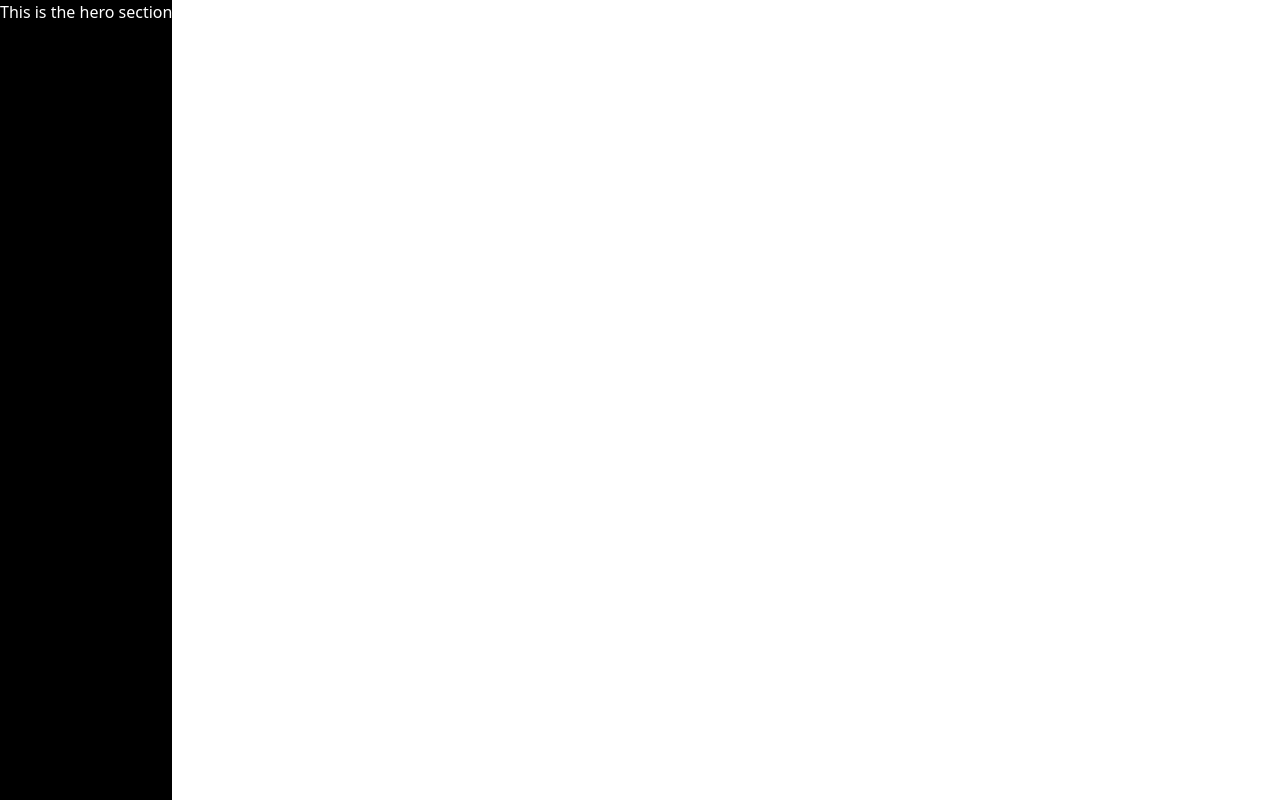
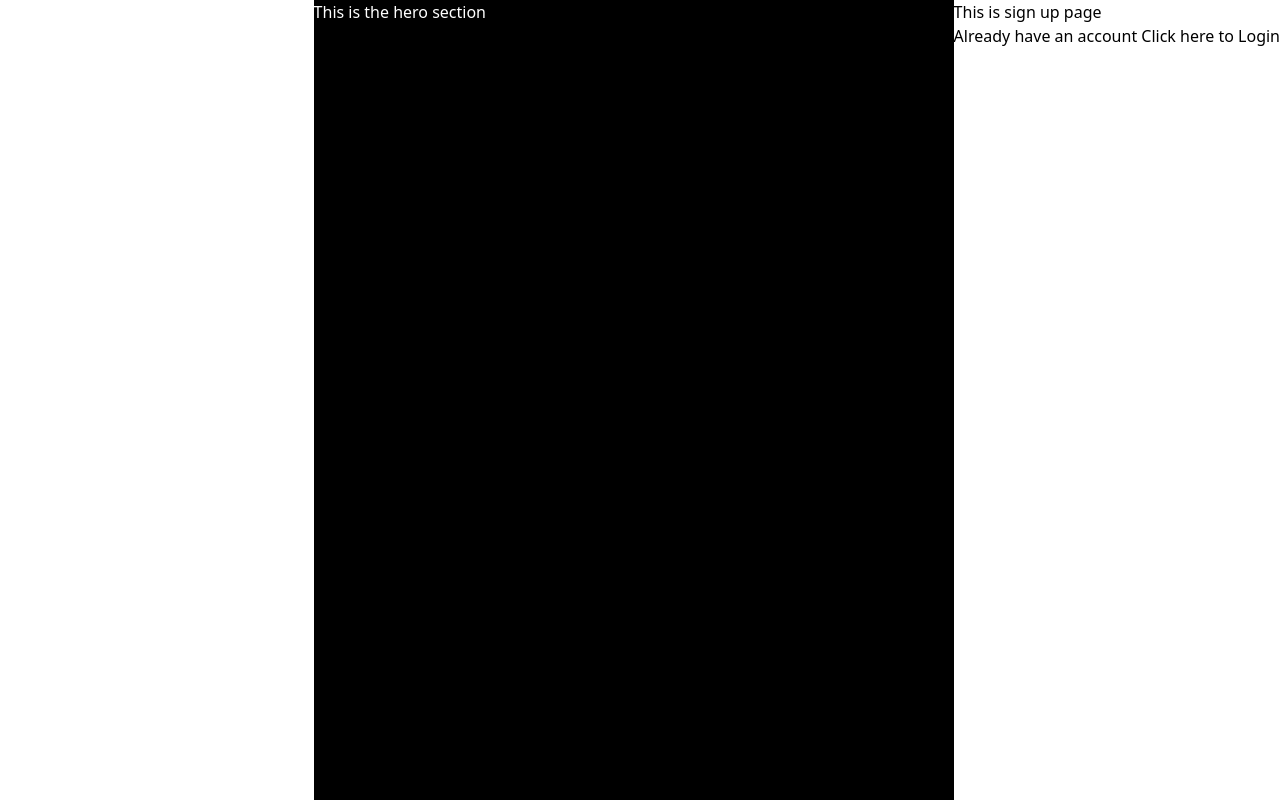
Before and after one commit to vpinchaudhary/DevsLaneProject, a React (Create React App) app: page /signup in a window 1280 px wide. Built offline with nearby package versions, Linux system fonts and the light colour scheme.

Commit message:
Linked authpage

```diff
--- /dev/null
+++ b/src/Components/AuthHero.tsx
@@ -0,0 +1,15 @@
+import React from 'react'
+
+interface Props {}
+
+const AuthHero: React.FC<Props> = (props) => {
+  return (
+    <div className='h-screen bg-black text-white w-1/2'>
+      This is the hero section
+    </div>
+  )
+}
+
+AuthHero.defaultProps = {}
+
+export default React.memo(AuthHero)
--- a/src/Pages/AuthPage.tsx
+++ b/src/Pages/AuthPage.tsx
@@ -1,5 +1,6 @@
 import React from 'react'
 import { Route, Switch } from 'react-router-dom'
+import AuthHero from '../Components/AuthHero'
 import LoginPage from './LoginPage'
 import SignupPage from './SignupPage'
 
@@ -7,7 +8,8 @@ interface Props {}
 
 const AuthPage: React.FC<Props> = (props) => {
   return (
-    <div className='flex w-full'>
+    <div className='flex flex-row-reverse'>
+      <div>
         <Switch>
           <Route path='/login'>
             <LoginPage />
@@ -16,9 +18,8 @@ const AuthPage: React.FC<Props> = (props) => {
             <SignupPage />
           </Route>
         </Switch>
-      <div className='h-screen bg-black text-white'>
-        This is the hero section
       </div>
+      <AuthHero />
     </div>
   )
 }
--- a/src/Pages/LoginPage.tsx
+++ b/src/Pages/LoginPage.tsx
@@ -1,9 +1,18 @@
 import React from 'react'
+import { Link } from 'react-router-dom'
 
 interface Props {}
 
 const LoginPage: React.FC<Props> = (props) => {
-  return <></>
+  return (
+    <div>
+      <h2>This is sign up page</h2>
+      <h3>
+        New Here Click here to <Link to='/signup'>Create new Account</Link>
+      </h3>
+      <Link to='/dashboard'>DashBoard</Link>
+    </div>
+  )
 }
 
 LoginPage.defaultProps = {}
--- a/src/Pages/SignupPage.tsx
+++ b/src/Pages/SignupPage.tsx
@@ -1,9 +1,17 @@
 import React from 'react'
+import { Link } from 'react-router-dom'
 
 interface Props {}
 
 const SignupPage: React.FC<Props> = (props) => {
-  return <></>
+  return (
+    <div>
+      <h2>This is sign up page</h2>
+      <h3>
+        Already have an account Click here to <Link to='/login'>Login</Link>
+      </h3>
+    </div>
+  )
 }
 
 SignupPage.defaultProps = {}
```
Also changed, not shown: src/Components/SideBar.tsx (added). Lines whose indentation alone changed are shown as unchanged.
